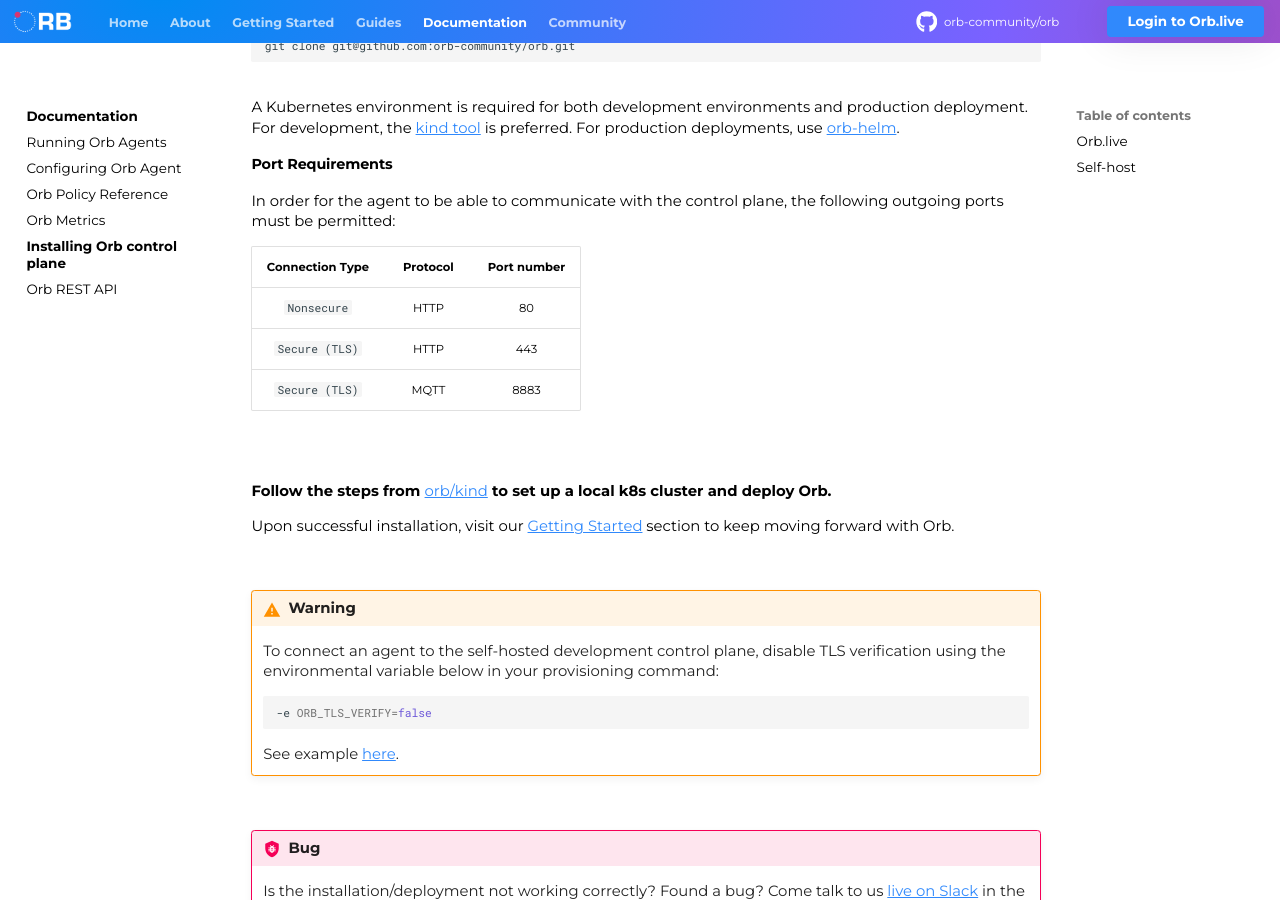
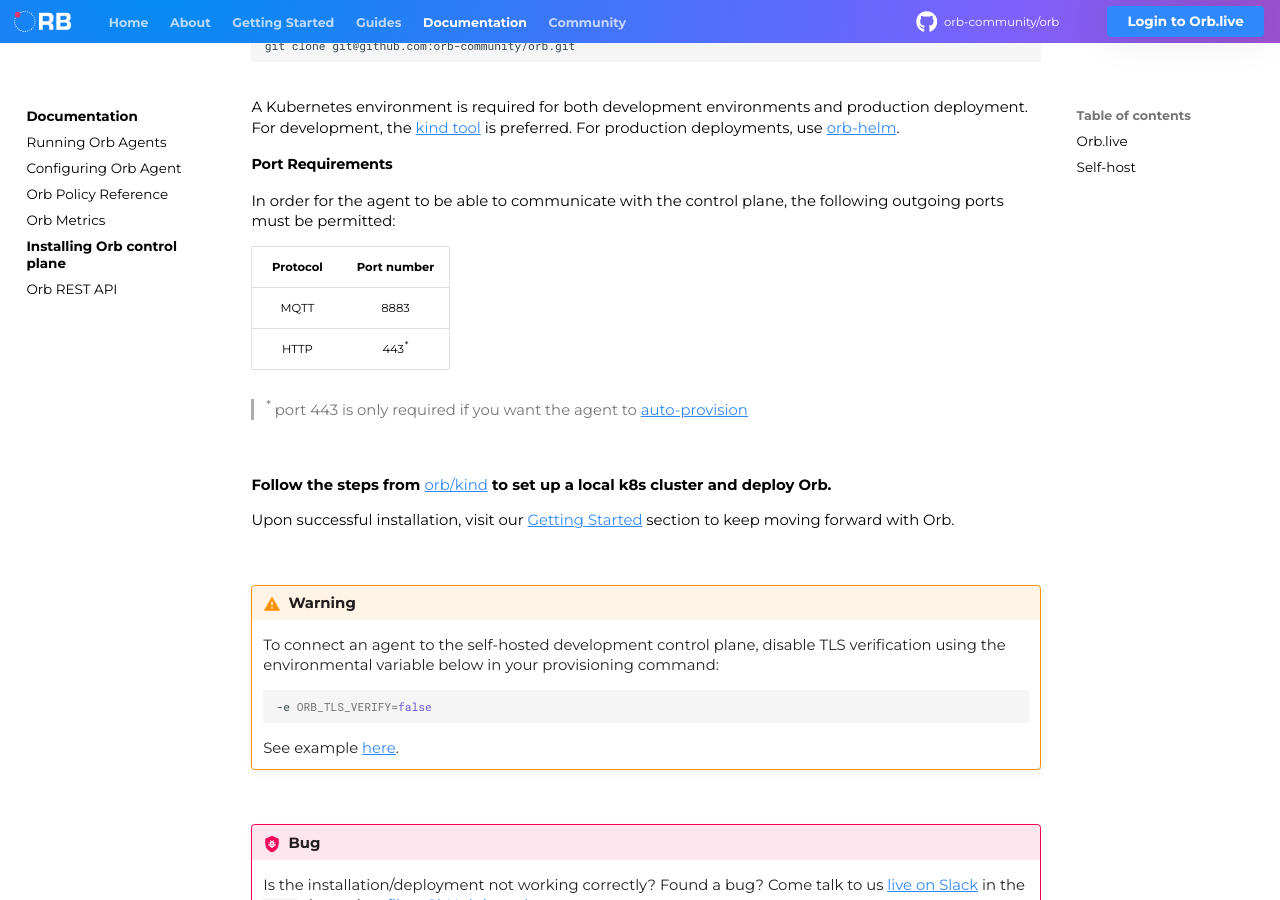
Before and after one commit to orb-community/orb-website, an MkDocs documentation site: the page built from docs/documentation/install.md, in a window 1280 px wide and 900 px high, scrolled down 893 px. Built offline with MkDocs 1.6.1 and Material for MkDocs 9.7.7, drawn with Linux system fonts in a browser that asks for light colours; comment, search, counter and statistics services are not loaded.

Commit message:
egress ports

```diff
--- a/docs/documentation/install.md
+++ b/docs/documentation/install.md
@@ -31,11 +31,12 @@
 
 In order for the agent to be able to communicate with the control plane, the following outgoing ports must be permitted:
 
-| Connection Type | Protocol | Port number |
-|:---------------:|:--------:|:-----------:|
-|   `Nonsecure`   |   HTTP   |     80      |
-| `Secure (TLS)`  |   HTTP   |     443     |
-| `Secure (TLS)`  |   MQTT   |    8883     |
+| Protocol |   Port number   |
+|:--------:|:---------------:|
+|   MQTT   |      8883       |
+|   HTTP   | 443<sup>*</sup> |
+
+> <sup>*</sup> port 443 is only required if you want the agent to [auto-provision](/documentation/running_orb_agent/#advanced-auto-provisioning-setup)
 
 
 
```
